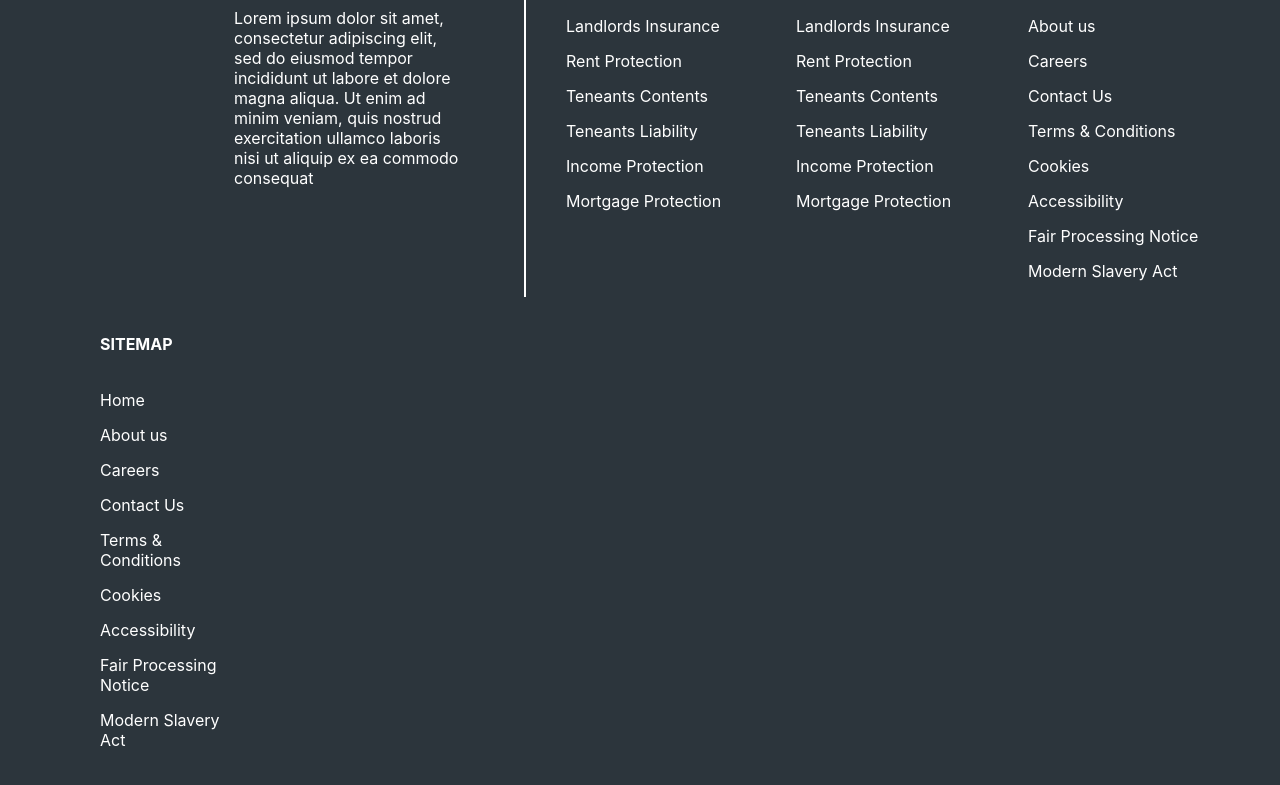
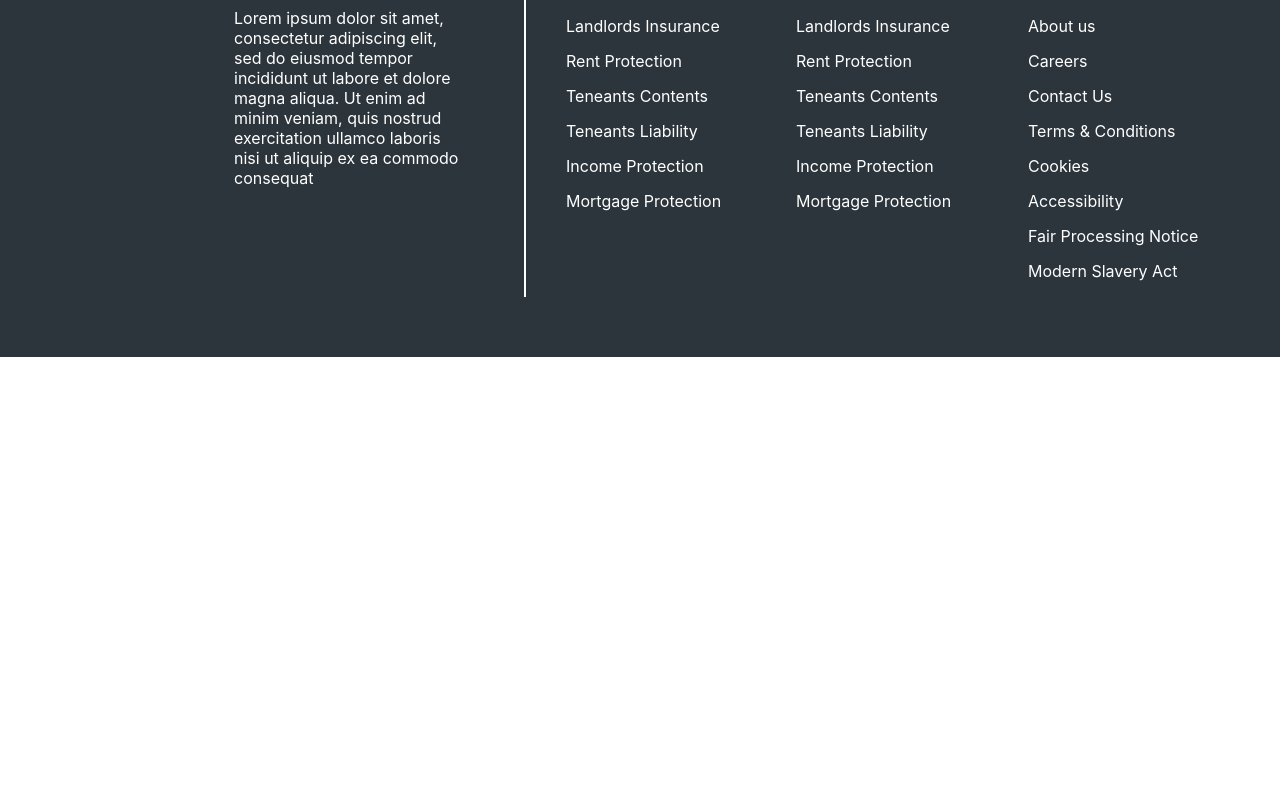
Before and after one commit to 15kfechete/Employability-Project, a React (Create React App) app in the folder frontend/: page /login in a window 1280 px wide. Shown: the part 1790-2575 px from the top of the page. After the commit the page ends 2147 px from the top, so only its background shows below. Built offline with nearby package versions, Linux system fonts and the light colour scheme.

Commit message:
fixed general footer

```diff
--- a/frontend/src/app/components/footer.css
+++ b/frontend/src/app/components/footer.css
@@ -2,21 +2,13 @@
   footer {
     background-color: #2c353c;
     color: white;
-  }
 
-  .topLogo {
-    margin: 0 auto;
-  }
-
-  .siteMap {
-    padding-top: 30px;
-    margin: 0 auto;
-    width: 40%;
+    grid-template-columns: "footerTop";
+    grid-template-rows: ;
   }
 
   .footerLogo {
     margin: 0 auto;
-    display: none;
 
     grid-area: footerTop;
   }
@@ -24,7 +16,6 @@
   .footerRight {
     padding-top: 30px;
     margin: 0 auto;
-    display: none;
 
     grid-area: footerBottom;
   }
--- a/frontend/src/app/components/footer.js
+++ b/frontend/src/app/components/footer.js
@@ -62,25 +62,6 @@ const Footer = () => {
           <li>Modern Slavery Act</li>
         </ul>
       </div>
-
-      <div className="topLogo">
-        <img src={logo}></img>
-      </div>
-
-      <div className="siteMap">
-        <ul>
-          <h4>SITEMAP</h4>
-          <li>Home</li>
-          <li>About us</li>
-          <li>Careers</li>
-          <li>Contact Us</li>
-          <li>Terms & Conditions</li>
-          <li>Cookies</li>
-          <li>Accessibility</li>
-          <li>Fair Processing Notice</li>
-          <li>Modern Slavery Act</li>
-        </ul>
-      </div>
     </footer>
   );
 };
```
